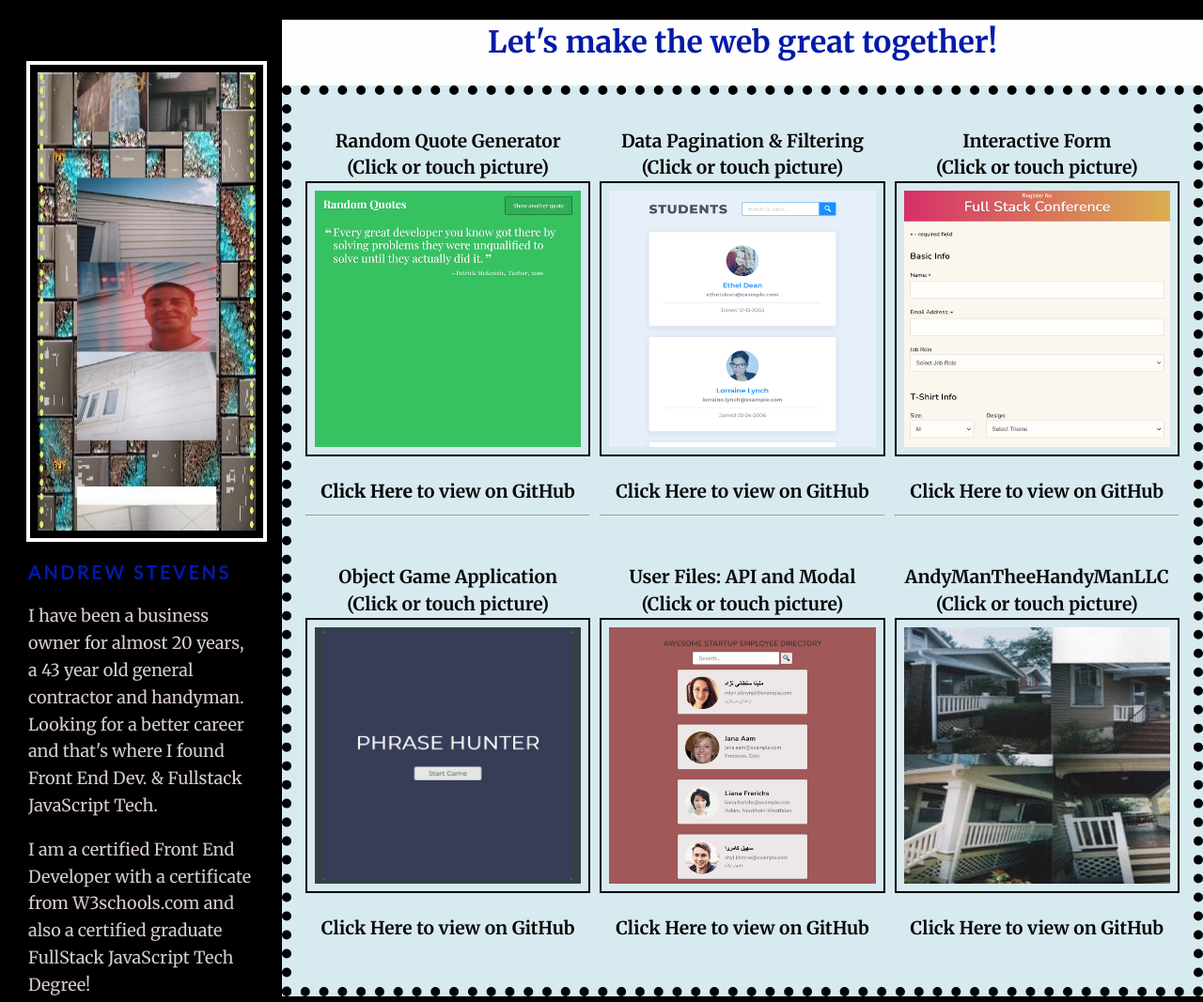
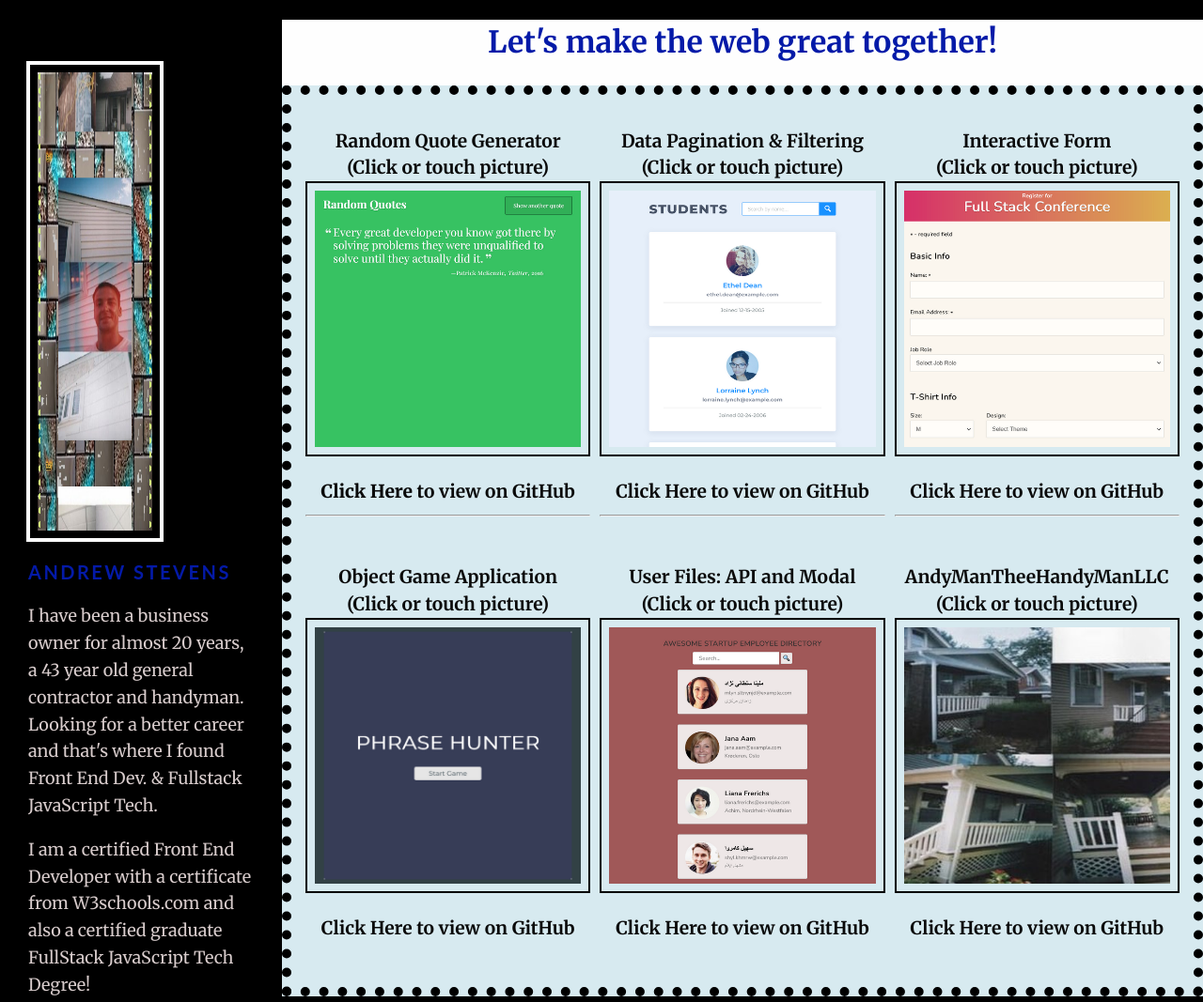
Before and after one commit to AndrewTeamTree/U6-IN-HTML, a plain HTML site: page index.html in a window 1280 px wide. Shown: the top 1067 px of the page at 94% size. Drawn offline with Linux system fonts and the light colour scheme; a web font is replaced by a local one.

Commit message:
Update styles.css

```diff
--- a/public/css/styles.css
+++ b/public/css/styles.css
@@ -125,7 +125,7 @@ nav a span {
 }
 
 .sidebar .thumbnail {
-  width: 20vw;
+  width: 60%;
   height: 40vw;
   border: 4px solid #fff;
 }
```
